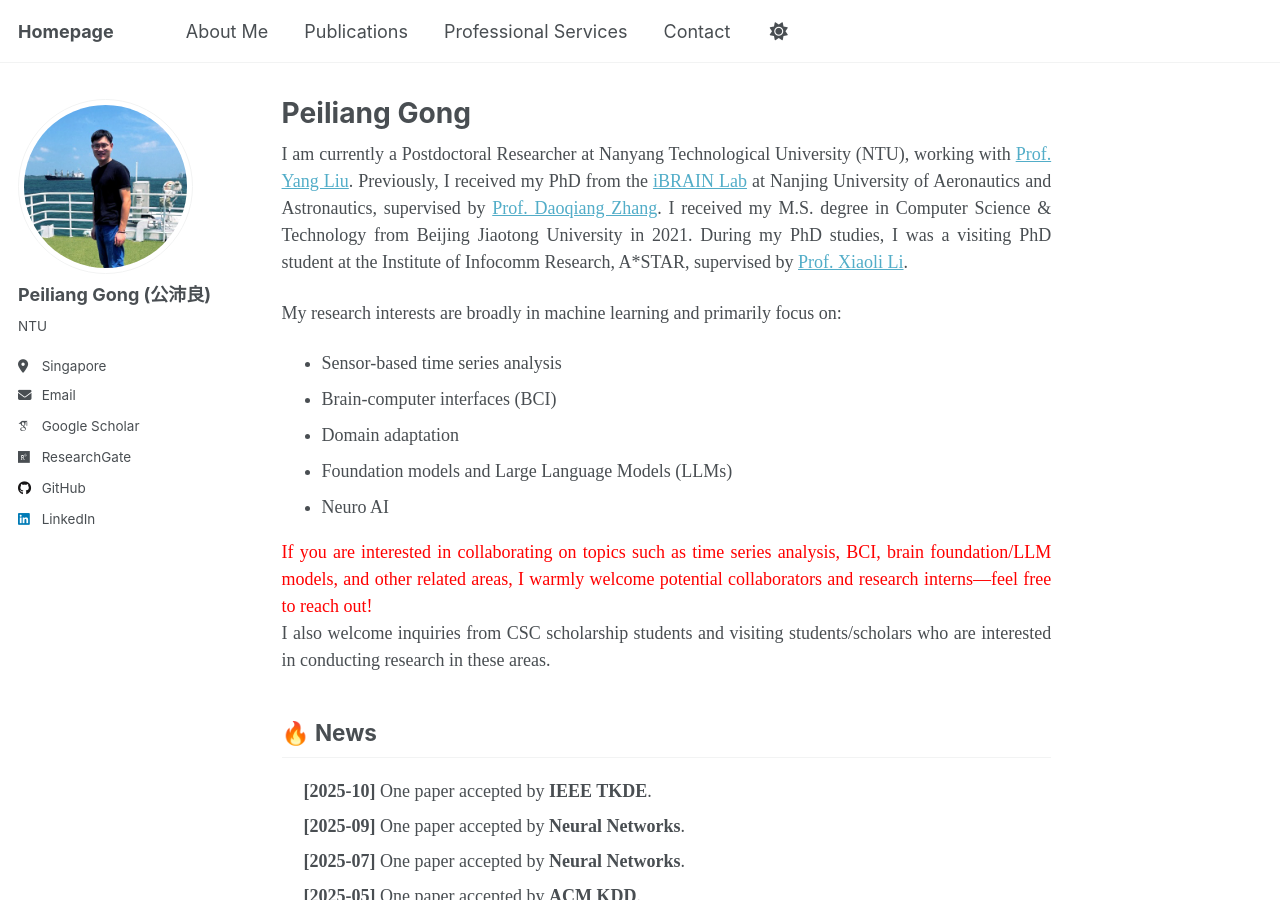
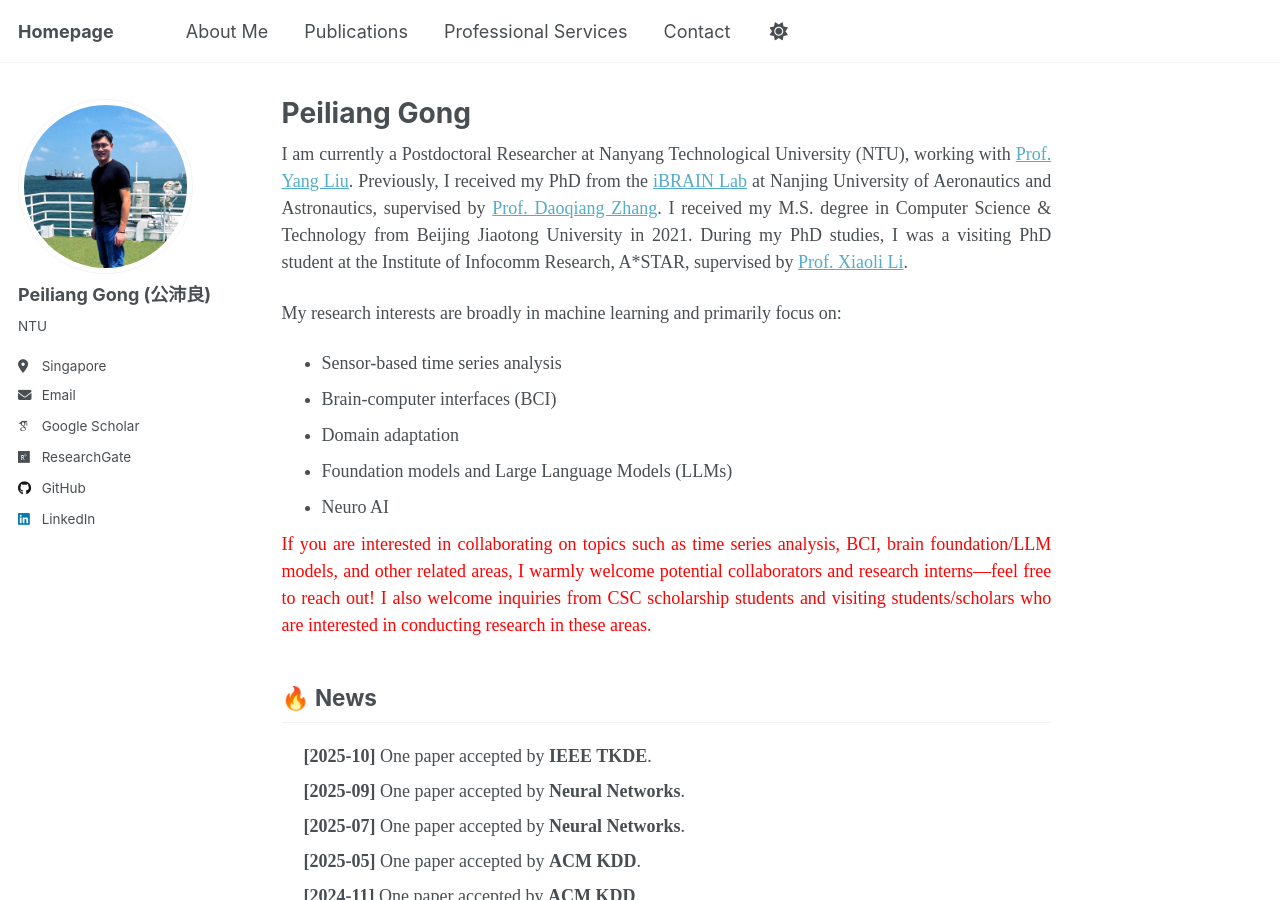
Before and after one commit to Tokenmw/Tokenmw.github.io, a Jekyll site: the page built from _pages/about.md, in a window 1280 px wide and 900 px high. Built offline with Jekyll 4.4.1, drawn with Linux system fonts in a browser that asks for light colours; some web fonts are replaced; a script that is not in the unit is left out.

Commit message:
Update about.md

```diff
--- a/_pages/about.md
+++ b/_pages/about.md
@@ -18,7 +18,7 @@
 <p>I am currently a Postdoctoral Researcher at Nanyang Technological University (NTU), working with <a href="https://scholar.google.com/citations?user=_Pvgwd0AAAAJ">Prof. Yang Liu</a>. Previously, I received my PhD from the <a href="https://ibrain.nuaa.edu.cn/">iBRAIN Lab</a> at Nanjing University of Aeronautics and Astronautics, supervised by <a href="https://parnec.nuaa.edu.cn/zhangdq/">Prof. Daoqiang Zhang</a>. I received my M.S. degree in Computer Science & Technology from Beijing Jiaotong University in 2021. During my PhD studies, I was a visiting PhD student at the Institute of Infocomm Research, A*STAR, supervised by <a href="https://personal.ntu.edu.sg/xlli/">Prof. Xiaoli Li</a>.</p>
 
 <p>My research interests are broadly in machine learning and primarily focus on:</p>
-<ul>
+<ul style="type: circle; margin-bottom: 10px;">
     <li>Sensor-based time series analysis</li>
     <li>Brain-computer interfaces (BCI)</li>
     <li>Domain adaptation</li>
@@ -27,12 +27,8 @@
 </ul>
 
 <div style="font-family: 'Times New Roman', serif; color: red; text-align: justify;">
-If you are interested in collaborating on topics such as time series analysis, BCI, brain foundation/LLM models, and other related areas, I warmly welcome potential collaborators and research interns—feel free to reach out!
+If you are interested in collaborating on topics such as time series analysis, BCI, brain foundation/LLM models, and other related areas, I warmly welcome potential collaborators and research interns—feel free to reach out! I also welcome inquiries from CSC scholarship students and visiting students/scholars who are interested in conducting research in these areas.
 </div>
-
-<p>
-I also welcome inquiries from CSC scholarship students and visiting students/scholars who are interested in conducting research in these areas.
-</p>
 
 <!-- News -->
 {% include_relative news.md %}
```
